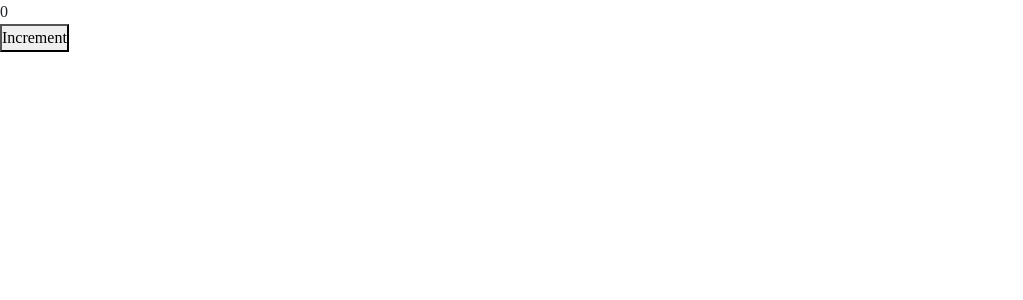
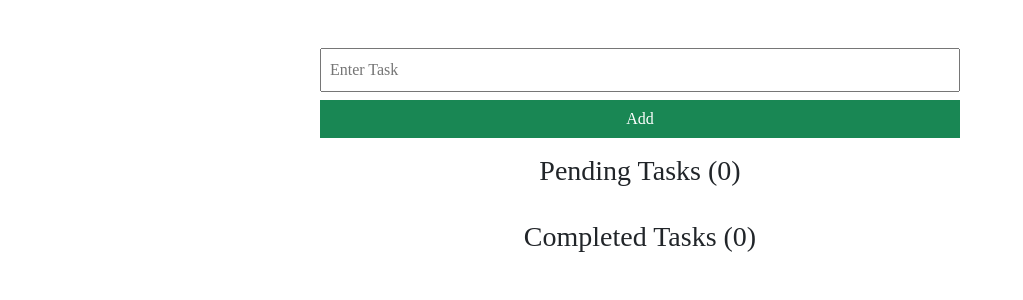
Before and after one commit to mern-trainer/Risin-Batch-ReactJS, a React (Vite) app: page / in a window 1280 px wide. Shown: the top 300 px of the page, without its empty margins (0-1023 px from the left). Built offline with nearby package versions, Linux system fonts and the light colour scheme; a web font is replaced by a local one.

Commit message:
context advanced

```diff
--- a/src/App.jsx
+++ b/src/App.jsx
@@ -1,4 +1,4 @@
-import { createContext, Fragment, useState } from "react"
+import { Fragment, useState } from "react"
 import LandingPage from "./Pages/LandingPage"
 import ArrayMapping from "./Pages/ArrayMapping"
 import ShopPages from "./Pages/ShopPages"
@@ -8,6 +8,8 @@ import TodoList from "./Pages/TodoList"
 import A from "./Pages/A"
 import { Toaster } from "react-hot-toast"
 import Context from "./Pages/ContextSample"
+import CounterProvider from "./Providers/counterProvider"
+import { TodoProvider } from "./Providers/TodoProvider"
 
 // context api => Provide a way to pass data through the component tree without having to pass props down manually at every level
 // global state management
@@ -15,23 +17,21 @@ import Context from "./Pages/ContextSample"
 
 // createContext => a function that returns a context object
 
-export const MyContext = createContext()
-
 const App = () => {
 
-    const [counter, setCounter] = useState(0)
-
-    return <MyContext.Provider value={{ counter, setCounter }}>
+    return <TodoProvider>
+        <CounterProvider>
             {/* <LandingPage /> */}
             {/* <ShopPages /> */}
             {/* <States /> */}
             {/* <PasswordGenerator /> */}
-        {/* <TodoList /> */}
-        <Context />
+            <TodoList />
+            {/* <Context /> */}
             {/* <A /> */}
             {/* <ArrayMapping /> */}
             <Toaster position="top-right"/>
-    </MyContext.Provider>
+        </CounterProvider>
+    </TodoProvider>
 }
 
 export default App
--- a/src/Components/TaskList.jsx
+++ b/src/Components/TaskList.jsx
@@ -1,6 +1,9 @@
-import { Fragment, useState } from "react"
+import { Fragment, useContext, useState } from "react"
+import { TodoContext } from "../Providers/TodoProvider";
 
-const TaskList = ({ item, handleRemove, setSingleTask, updateStatus, handleEdit, setEditTask, editTask, setEditedTask, editedTask }) => {
+const TaskList = ({ item }) => {
+
+    const { handleRemove, handleEdit, updateStatus, setSingleTask, setEditTask, editedTask, setEditedTask, editTask } = useContext(TodoContext)
 
     return <div className="bg-dark p-3 text-light rounded">
         <h4>Title: {editTask?.id == item.id ? <Fragment>
--- a/src/Pages/ContextSample.jsx
+++ b/src/Pages/ContextSample.jsx
@@ -1,9 +1,9 @@
 import { useContext } from "react"
-import { MyContext } from "../App"
+import { CounterContext } from "../Providers/counterProvider"
 
 const Context = () => {
 
-    const { counter, setCounter } = useContext(MyContext)
+    const { counter, setCounter } = useContext(CounterContext)
 
     return <div>
         {counter}
--- a/src/Pages/TodoList.jsx
+++ b/src/Pages/TodoList.jsx
@@ -1,68 +1,13 @@
-import React, { useState } from 'react'
-import toast from 'react-hot-toast';
+import React, { useContext, useState } from 'react'
 import TaskList from '../Components/TaskList';
-import { v4 as uuidv4 } from "uuid"
 import SingleTaskView from '../Components/SingleTaskView';
+import { TodoContext } from '../Providers/TodoProvider';
 
 // Context api
 
 const TodoList = () => {
 
-    const [todo, setTodo] = useState("")
-    const [todoList, setTodoList] = useState([]);
-    const [singleTask, setSingleTask] = useState(null);
-    const [editTask, setEditTask] = useState(null);
-    const [editedTask, setEditedTask] = useState("")
-
-    const handleTodo = () => {
-        const task = todo.trim()
-        if (task == "") {
-            return toast.error("Task is required")
-        }
-        const index = todoList.findIndex((item) => item.title.toLowerCase() == task.toLowerCase())
-        if (index > -1) {
-            return toast.error("Task already exists")
-        }
-        const dateTime = new Date().toISOString()
-        const taskObj = {
-            id: uuidv4(),
-            title: task,
-            status: "pending",
-            createdAt: dateTime,
-            updatedAt: dateTime
-        }
-        setTodoList([taskObj, ...todoList])
-        setTodo("")
-    }
-
-    const handleRemove = (id) => {
-        const response = todoList.filter(todo => todo.id != id)
-        setTodoList(response)
-    }
-
-    const updateStatus = (id) => {
-        const response = todoList.map(todo => {
-            if (todo.id == id) {
-                const dateTime = new Date().toISOString()
-                return {...todo, updatedAt: dateTime, status: todo.status == "pending" ? "completed" : "pending"}
-            }
-            return todo
-        })
-        setTodoList(response)
-    }
-
-    const handleEdit = (id) => {
-        const response = todoList.map(todo => {
-            if (todo.id == id) {
-                const dateTime = new Date().toISOString()
-                return {...todo, title: editedTask, updatedAt: dateTime}
-            }
-            return todo
-        })
-        setTodoList(response)
-        setEditTask(null)
-        setEditedTask("")
-    }
+    const { handleTodo, todo, setTodo, todoList, singleTask, setSingleTask } = useContext(TodoContext)
 
     return <div className="d-flex flex-column align-items-center mt-5">
         {singleTask && <SingleTaskView singleTask={singleTask} setSingleTask={setSingleTask} /> }
@@ -74,7 +19,7 @@ const TodoList = () => {
         <div className='d-flex flex-column gap-2 mt-2 w-50'>
             {
                 todoList.filter(item => item.status == "pending").map((item, index) => {
-                    return <TaskList handleEdit={handleEdit} setEditedTask={setEditedTask} editedTask={editedTask} editTask={editTask} setEditTask={setEditTask} updateStatus={updateStatus} setSingleTask={setSingleTask} handleRemove={handleRemove} item={item} key={index}/>
+                    return <TaskList item={item} key={index}/>
                 })
             }
         </div>
@@ -82,7 +27,7 @@ const TodoList = () => {
         <div className='d-flex flex-column gap-2 mt-2 w-50'>
             {
                 todoList.filter(item => item.status == "completed").map((item, index) => {
-                    return <TaskList handleEdit={handleEdit} setEditedTask={setEditedTask} editedTask={editedTask} editTask={editTask} setEditTask={setEditTask} updateStatus={updateStatus} setSingleTask={setSingleTask} handleRemove={handleRemove} item={item} key={index}/>
+                    return <TaskList item={item} key={index}/>
                 })
             }
         </div>
--- /dev/null
+++ b/src/Providers/TodoProvider.jsx
@@ -0,0 +1,68 @@
+import { createContext, useState } from "react";
+import toast from "react-hot-toast";
+import { v4 as uuidv4 } from "uuid"
+
+export const TodoContext = createContext()
+
+export const TodoProvider = ({ children }) => {
+
+    const [todoList, setTodoList] = useState([])
+    const [todo, setTodo] = useState("")
+    const [singleTask, setSingleTask] = useState(null);
+    const [editTask, setEditTask] = useState(null);
+    const [editedTask, setEditedTask] = useState("")
+
+    const handleTodo = () => {
+        const task = todo.trim()
+        if (task == "") {
+            return toast.error("Task is required")
+        }
+        const index = todoList.findIndex((item) => item.title.toLowerCase() == task.toLowerCase())
+        if (index > -1) {
+            return toast.error("Task already exists")
+        }
+        const dateTime = new Date().toISOString()
+        const taskObj = {
+            id: uuidv4(),
+            title: task,
+            status: "pending",
+            createdAt: dateTime,
+            updatedAt: dateTime
+        }
+        setTodoList([taskObj, ...todoList])
+        setTodo("")
+    }
+
+    const handleRemove = (id) => {
+        const response = todoList.filter(todo => todo.id != id)
+        setTodoList(response)
+    }
+
+    const handleEdit = (id) => {
+        const response = todoList.map(todo => {
+            if (todo.id == id) {
+                const dateTime = new Date().toISOString()
+                return {...todo, title: editedTask, updatedAt: dateTime}
+            }
+            return todo
+        })
+        setTodoList(response)
+        setEditTask(null)
+        setEditedTask("")
+    }
+
+    const updateStatus = (id) => {
+        const response = todoList.map(todo => {
+            if (todo.id == id) {
+                const dateTime = new Date().toISOString()
+                return {...todo, updatedAt: dateTime, status: todo.status == "pending" ? "completed" : "pending"}
+            }
+            return todo
+        })
+        setTodoList(response)
+    }
+
+    return <TodoContext.Provider value={{ todoList, todo, setTodo, singleTask, setSingleTask, editTask, setEditTask, editedTask, setEditedTask, setTodoList, handleTodo, handleRemove, handleEdit, updateStatus }}>
+        {children}
+    </TodoContext.Provider>
+}
--- /dev/null
+++ b/src/Providers/counterProvider.jsx
@@ -0,0 +1,14 @@
+import { createContext, useState } from "react";
+
+export const CounterContext = createContext()
+
+const CounterProvider = ({ children }) => {
+
+    const [counter, setCounter] = useState(0)
+
+    return <CounterContext.Provider value={{ counter, setCounter }}>
+        {children}
+    </CounterContext.Provider>
+}
+
+export default CounterProvider
```
Lines whose indentation alone changed are shown as unchanged.
